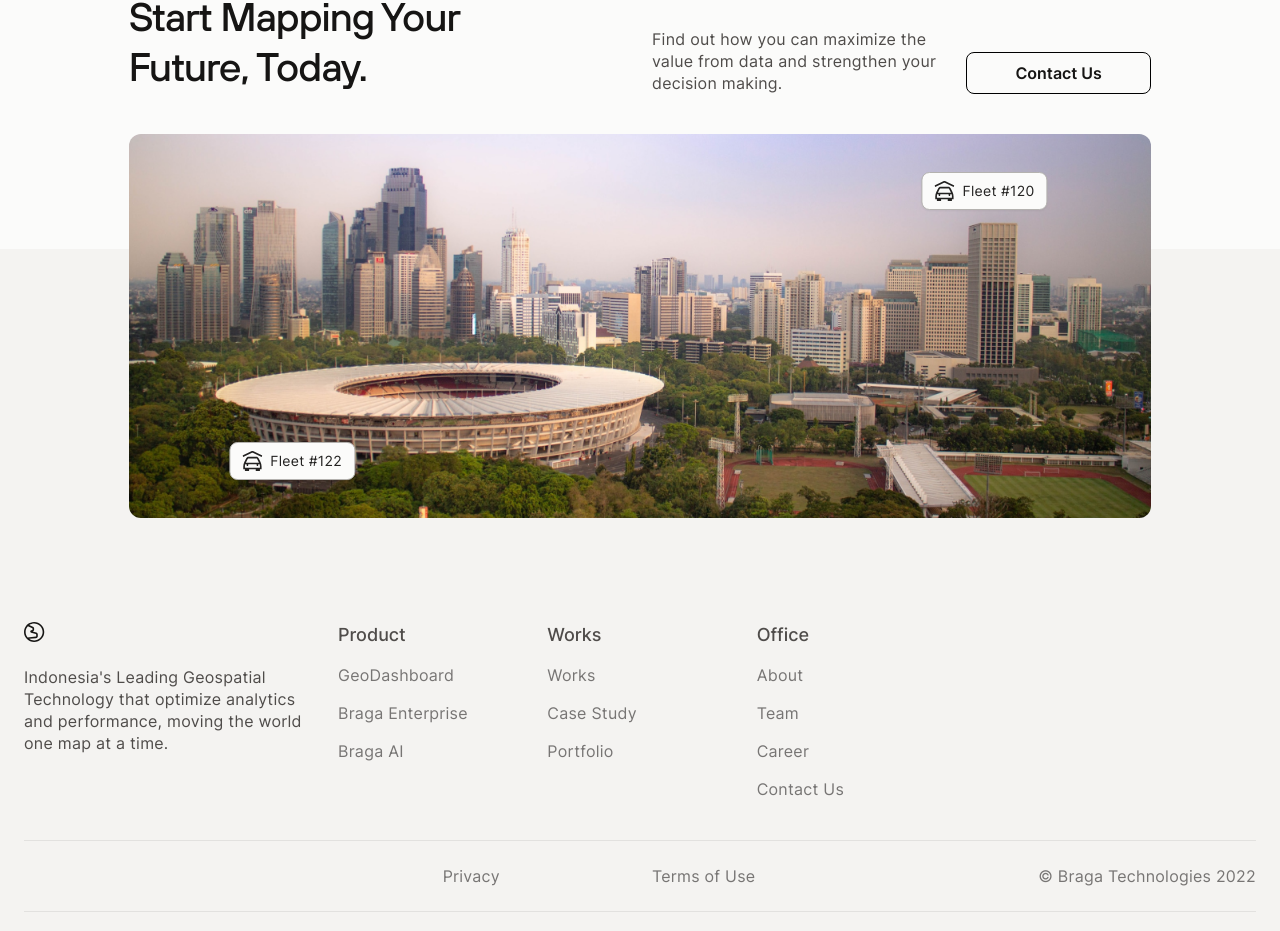
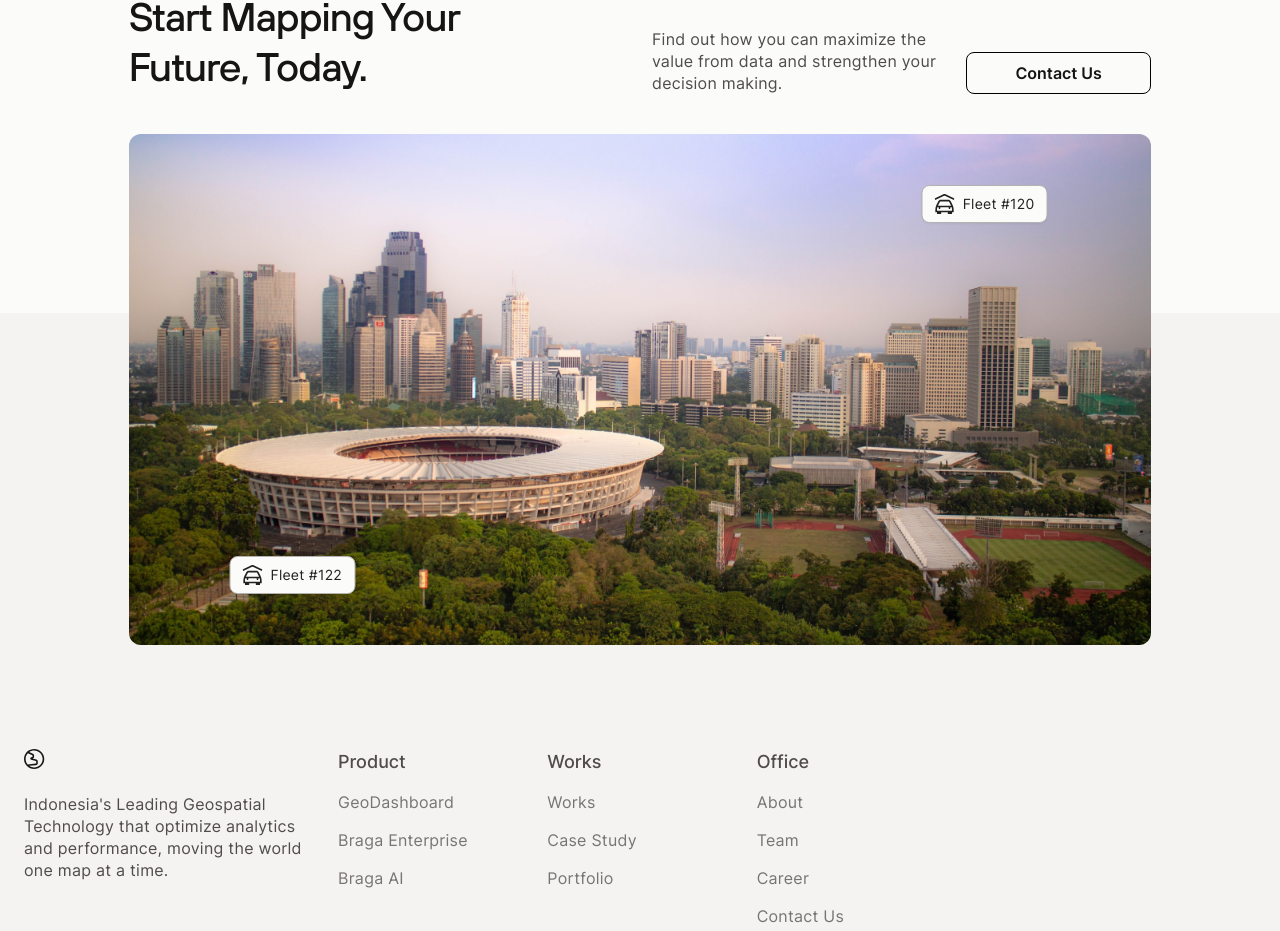
Before and after one commit to FelineJTD/braga-technologies-main-site, a Next.js app: page /works in a window 1280 px wide. Shown: the part 2352-3283 px from the top of the page. Built offline with nearby package versions, Linux system fonts and the light colour scheme.

Commit message:
fix get in touch in mobile

```diff
--- a/components/section-get-in-touch.js
+++ b/components/section-get-in-touch.js
@@ -26,7 +26,7 @@ export default function GetInTouch({number}) {
       <button className='col-span-2 lg:self-end mb-4 border-black'>Contact Us</button>
 
 
-      <div className='relative col-start-2 col-span-10 h-96 w-full my-6'>
+      <div className='relative col-start-2 col-span-10 aspect-[312/156] w-full my-6'>
         <Image src='/shared/get-in-touch.png' alt='' layout='fill' objectFit='cover' objectPosition='center' style={{ borderRadius: '0.75rem' }}/>
         <Fleet
           fleetNum={120}
--- a/styles/globals.css
+++ b/styles/globals.css
@@ -442,9 +442,9 @@ button {
 }
 
 .fleet1 {
-  @apply top-24 md:top-[10%] right-[10%];
+  @apply -top-4 md:top-[10%] right-[10%];
 }
 
 .fleet2 {
-  @apply bottom-24 md:bottom-[10%] left-[10%];
+  @apply -bottom-4 md:bottom-[10%] left-[10%];
 }
```
